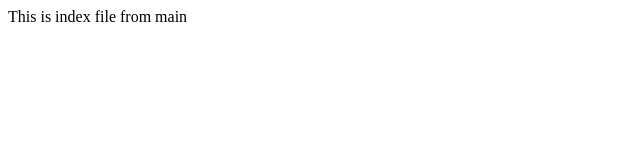
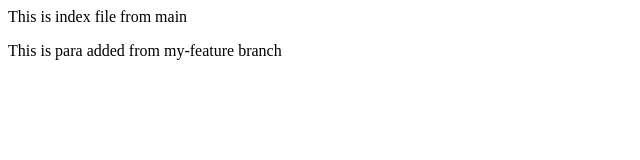
Before and after one commit to shilpavasudev/Exercise-9A, a plain HTML site: page index.html in a window 1280 px wide. Shown: the whole page, without its empty margins (0-640 px from the left). Drawn offline with Linux system fonts and the light colour scheme.

Commit message:
comming changes in my-feature

```diff
--- a/index.html
+++ b/index.html
@@ -1,3 +1,4 @@
 <html>
    <body>This is index file from main</body>
+       <p> This is para added from my-feature branch</p>
 </html>
```
Also changed, not shown: about-us.html (added, +3 -0 lines).
